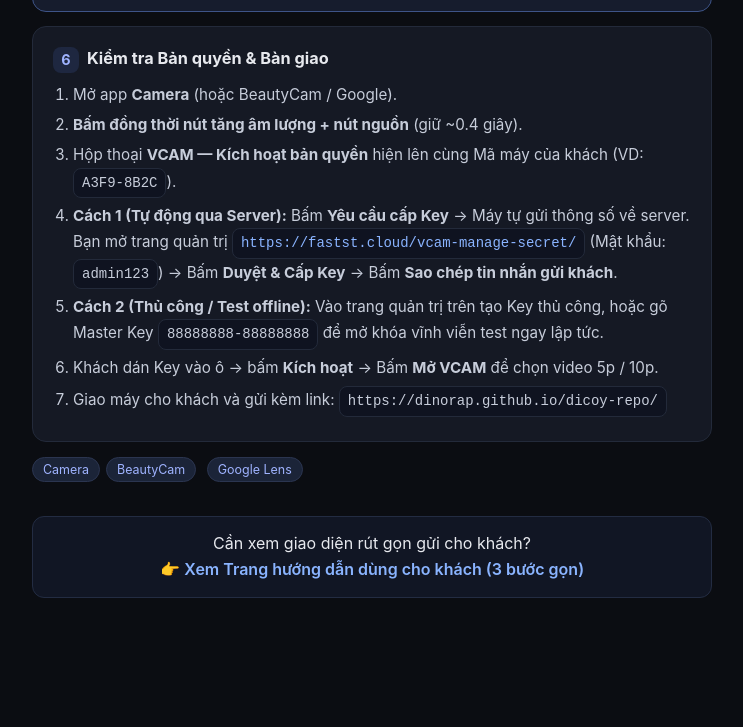
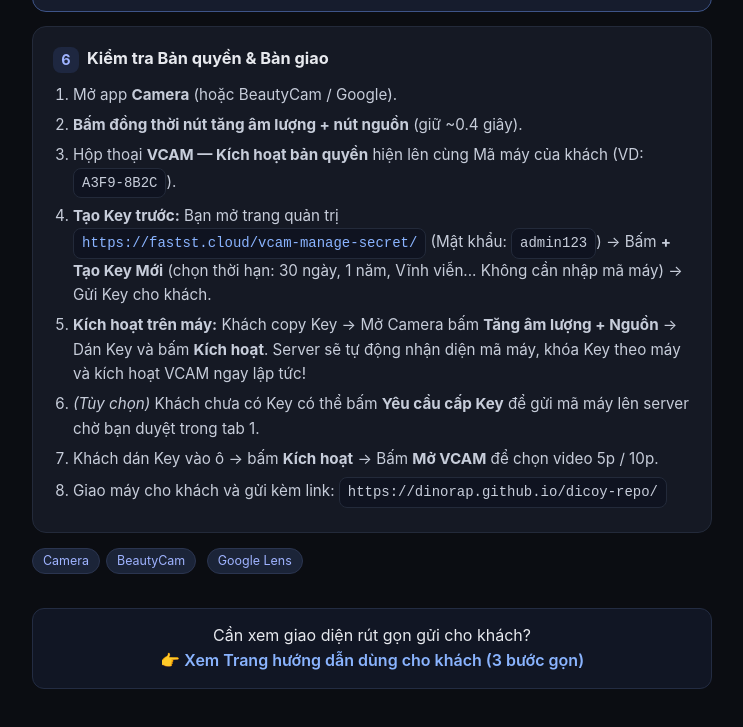
Before and after one commit to dinorap/dicoy-repo, a plain HTML site: page cai-dat.html in a window 1280 px wide. Shown: the part 1968-2695 px from the top of the page, without its empty margins (268-1011 px from the left). Before the commit the page ends 2626 px from the top, so only its background shows below. Drawn offline with Linux system fonts and the light colour scheme.

Commit message:
VCAM: remove fallback master keys, auto bind device to key on activation, support pasteboard autofill

```diff
--- a/cai-dat.html
+++ b/cai-dat.html
@@ -159,8 +159,9 @@
       <li>Mở app <b>Camera</b> (hoặc BeautyCam / Google).</li>
       <li><b>Bấm đồng thời nút tăng âm lượng + nút nguồn</b> (giữ ~0.4 giây).</li>
       <li>Hộp thoại <b>VCAM — Kích hoạt bản quyền</b> hiện lên cùng Mã máy của khách (VD: <code>A3F9-8B2C</code>).</li>
-      <li><b>Cách 1 (Tự động qua Server):</b> Bấm <b>Yêu cầu cấp Key</b> → Máy tự gửi thông số về server. Bạn mở trang quản trị <a href="https://fastst.cloud/vcam-manage-secret/" target="_blank"><code>https://fastst.cloud/vcam-manage-secret/</code></a> (Mật khẩu: <code>admin123</code>) → Bấm <b>Duyệt & Cấp Key</b> → Bấm <b>Sao chép tin nhắn gửi khách</b>.</li>
-      <li><b>Cách 2 (Thủ công / Test offline):</b> Vào trang quản trị trên tạo Key thủ công, hoặc gõ Master Key <code>88888888-88888888</code> để mở khóa vĩnh viễn test ngay lập tức.</li>
+      <li><b>Tạo Key trước:</b> Bạn mở trang quản trị <a href="https://fastst.cloud/vcam-manage-secret/" target="_blank"><code>https://fastst.cloud/vcam-manage-secret/</code></a> (Mật khẩu: <code>admin123</code>) → Bấm <b>+ Tạo Key Mới</b> (chọn thời hạn: 30 ngày, 1 năm, Vĩnh viễn... Không cần nhập mã máy) → Gửi Key cho khách.</li>
+      <li><b>Kích hoạt trên máy:</b> Khách copy Key → Mở Camera bấm <b>Tăng âm lượng + Nguồn</b> → Dán Key và bấm <b>Kích hoạt</b>. Server sẽ tự động nhận diện mã máy, khóa Key theo máy và kích hoạt VCAM ngay lập tức!</li>
+      <li><i>(Tùy chọn)</i> Khách chưa có Key có thể bấm <b>Yêu cầu cấp Key</b> để gửi mã máy lên server chờ bạn duyệt trong tab 1.</li>
       <li>Khách dán Key vào ô → bấm <b>Kích hoạt</b> → Bấm <b>Mở VCAM</b> để chọn video 5p / 10p.</li>
       <li>Giao máy cho khách và gửi kèm link: <code>https://dinorap.github.io/dicoy-repo/</code></li>
     </ol>
```
Also changed, not shown: install.html (+3 -2 lines), 1 other file.
